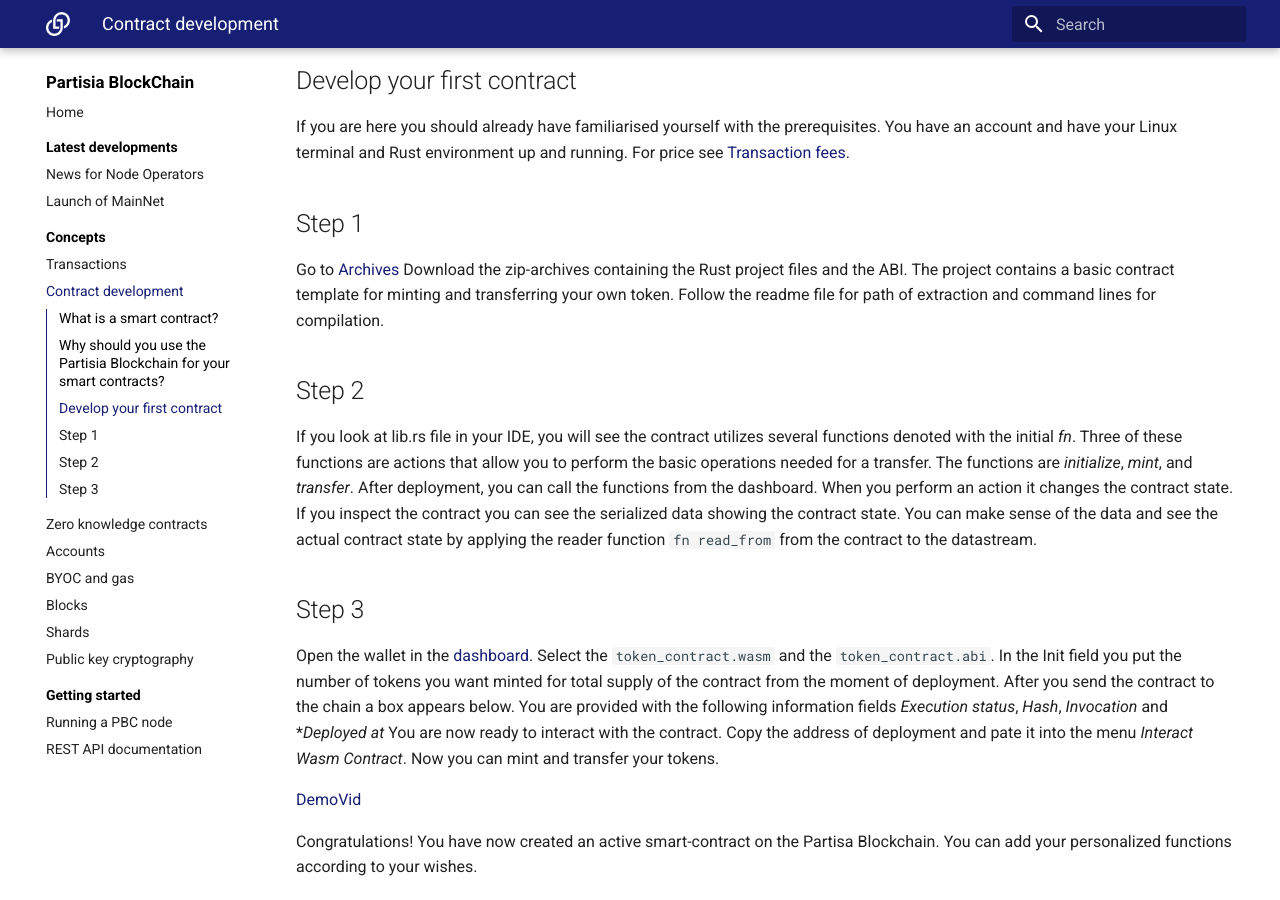
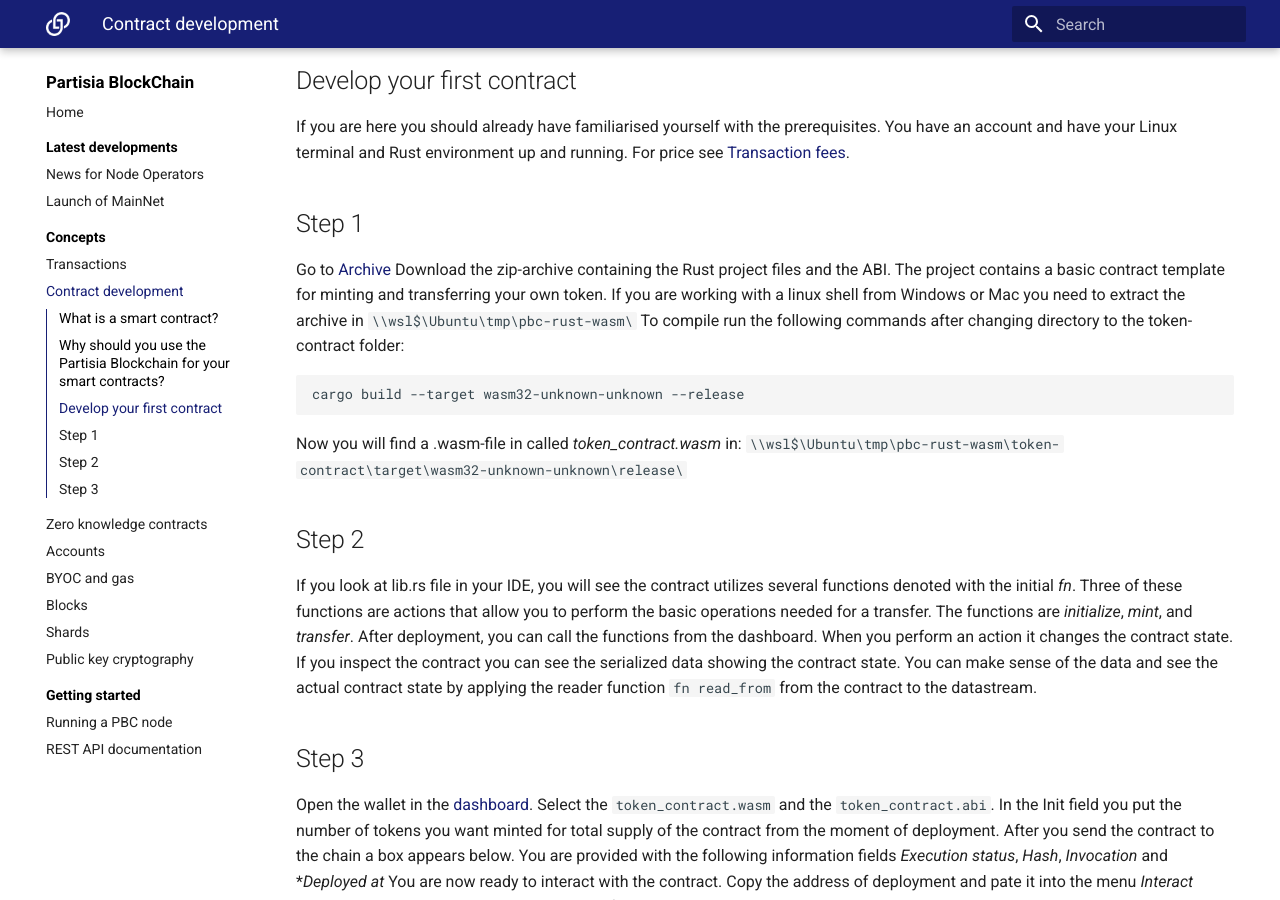
Before and after one commit to 0xSero/partisia-docs, an MkDocs documentation site: the page built from docs/contract-development.md, in a window 1280 px wide and 900 px high, scrolled down 631 px. Built offline with MkDocs 1.6.1 and Material for MkDocs 9.7.7, drawn with Linux system fonts in a browser that asks for light colours; a script that is not in the unit is left out.

Commit message:
Update of wasm documentaion

`````diff
--- a/docs/contract-development.md
+++ b/docs/contract-development.md
@@ -17,8 +17,13 @@
 
 ## Step 1
 
-Go to [Archives](docs\TransferContractv3.zip)
-Download the zip-archives containing the Rust project files and the ABI. The project contains a basic contract template for minting and transferring your own token. Follow the readme file for path of extraction and command lines for compilation.
+Go to [Archive](TransferContractv3.zip)
+Download the zip-archive containing the Rust project files and the ABI. The project contains a basic contract template for minting and transferring your own token. If you are working with a linux shell from Windows or Mac you need to extract the archive in `\\wsl$\Ubuntu\tmp\pbc-rust-wasm\`
+To compile run the following commands after changing directory to the  token-contract folder:
+```` bash
+cargo build --target wasm32-unknown-unknown --release
+````
+Now you will find a .wasm-file in called *token_contract.wasm* in: `\\wsl$\Ubuntu\tmp\pbc-rust-wasm\token-contract\target\wasm32-unknown-unknown\release\`
 
 ## Step 2
 
`````
Also changed, not shown: docs/operator.md (+1 -1 lines).
